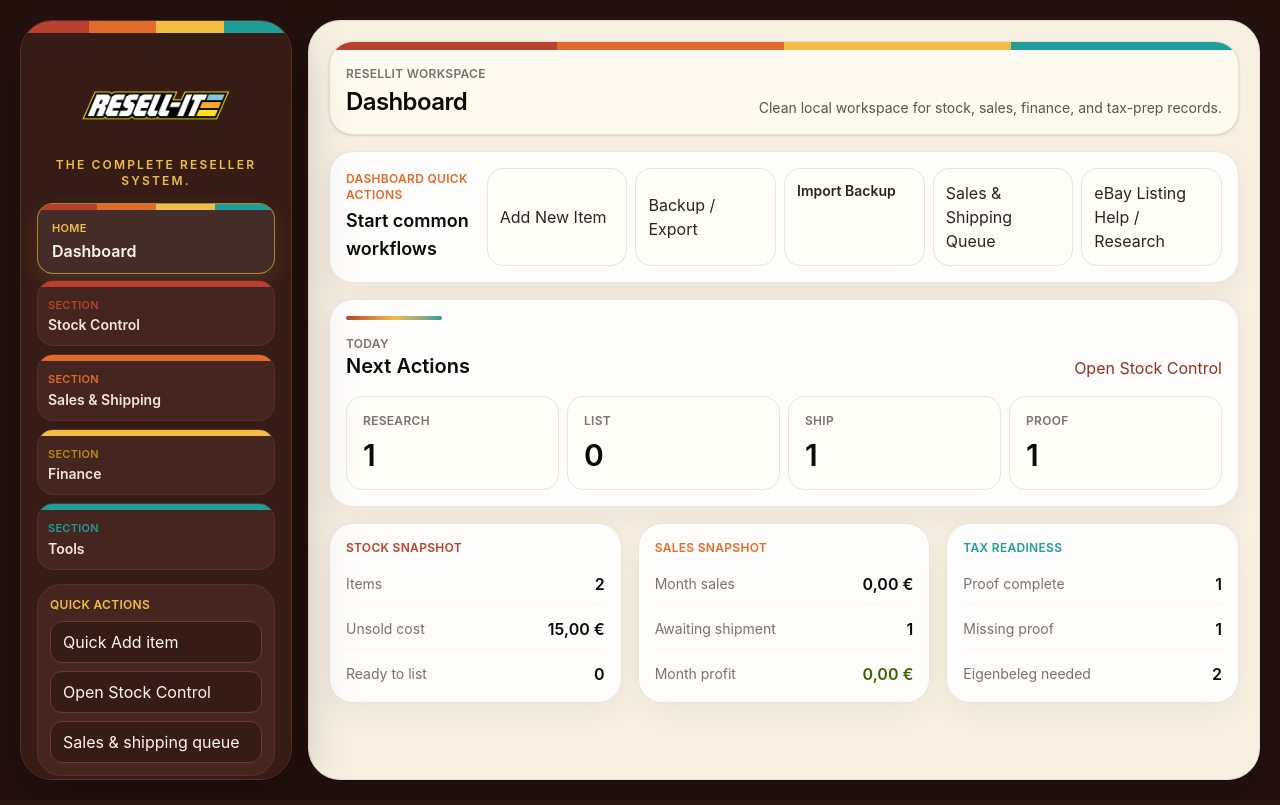
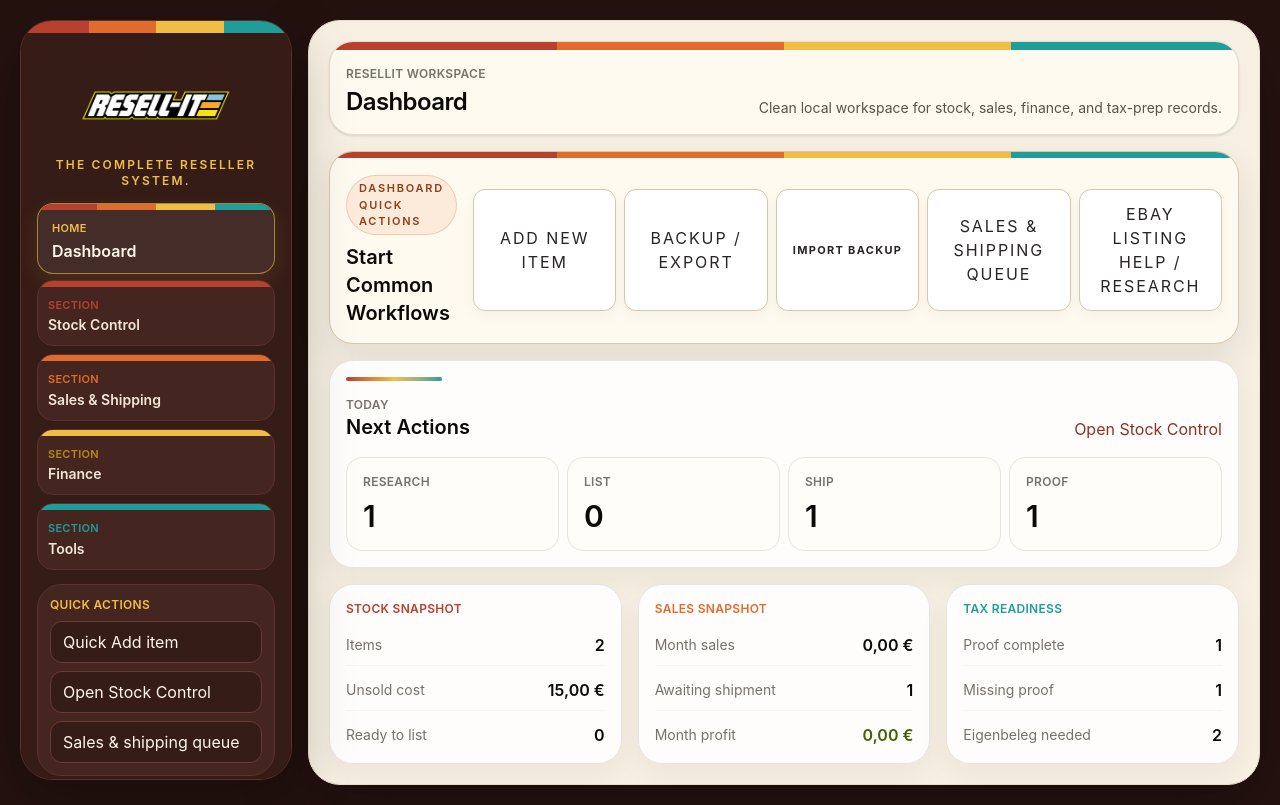
Before and after one commit to retronlinede-design/toolstack-resell-it, a React (Vite) app: page / in a window 1280 px wide. Built offline with nearby package versions, Linux system fonts and the light colour scheme.

Commit message:
ResellIt: improve dashboard quick actions design

```diff
--- a/src/App.jsx
+++ b/src/App.jsx
@@ -3312,21 +3312,27 @@ export default function ResellerItApp() {
 
           {activeTab === "dashboard" && (
             <div className="grid gap-4">
-              <section className="rounded-3xl border border-stone-200 bg-white/90 p-4 shadow-[0_10px_30px_rgba(41,37,36,0.06)]">
-                <div className="flex flex-col gap-3 lg:flex-row lg:items-center lg:justify-between">
+              <section className="overflow-hidden rounded-3xl border border-[#d8c7aa] bg-[#fffaf0] shadow-[0_16px_36px_rgba(41,37,36,0.09)]">
+                <div className="flex h-1.5">
+                  <div className="flex-1 bg-[#b7412e]" />
+                  <div className="flex-1 bg-[#e06b2c]" />
+                  <div className="flex-1 bg-[#f0be45]" />
+                  <div className="flex-1 bg-[#1f9d99]" />
+                </div>
+                <div className="flex flex-col gap-4 p-4 lg:flex-row lg:items-center lg:justify-between">
                   <div>
-                    <p className="text-xs font-semibold uppercase tracking-wide text-[#e06b2c]">Dashboard Quick Actions</p>
-                    <h2 className="mt-1 text-lg font-semibold text-stone-950">Start common workflows</h2>
+                    <div className="mb-2 inline-flex rounded-full border border-[#e06b2c]/25 bg-[#e06b2c]/10 px-3 py-1 text-[11px] font-semibold uppercase tracking-[0.16em] text-[#8f3d18]">Dashboard Quick Actions</div>
+                    <h2 className="text-xl font-semibold text-stone-950">Start Common Workflows</h2>
                   </div>
                   <div className="grid gap-2 sm:grid-cols-2 lg:grid-cols-5">
-                    <button type="button" onClick={openNewItemEditor} className="rounded-2xl border border-stone-200 bg-[#fffdf8] px-3 py-3 text-left text-sm font-semibold text-stone-800 transition hover:border-[#e06b2c]/35 hover:bg-[#fff6e6]">Add New Item</button>
-                    <button type="button" onClick={exportJson} className="rounded-2xl border border-stone-200 bg-[#fffdf8] px-3 py-3 text-left text-sm font-semibold text-stone-800 transition hover:border-[#f0be45]/50 hover:bg-[#f0be45]/10">Backup / Export</button>
-                    <label className="cursor-pointer rounded-2xl border border-stone-200 bg-[#fffdf8] px-3 py-3 text-left text-sm font-semibold text-stone-800 transition hover:border-[#f0be45]/50 hover:bg-[#f0be45]/10">
+                    <button type="button" onClick={openNewItemEditor} className="min-h-12 rounded-xl border border-[#d8c7aa] bg-white px-3 py-3 text-center text-[11px] font-bold uppercase tracking-[0.12em] text-stone-800 shadow-[0_5px_14px_rgba(41,37,36,0.045)] transition hover:-translate-y-0.5 hover:border-[#e06b2c]/45 hover:bg-[#fff6e6] hover:shadow-[0_10px_22px_rgba(224,107,44,0.12)]">Add New Item</button>
+                    <button type="button" onClick={exportJson} className="min-h-12 rounded-xl border border-[#d8c7aa] bg-white px-3 py-3 text-center text-[11px] font-bold uppercase tracking-[0.12em] text-stone-800 shadow-[0_5px_14px_rgba(41,37,36,0.045)] transition hover:-translate-y-0.5 hover:border-[#f0be45]/60 hover:bg-[#fff8dc] hover:shadow-[0_10px_22px_rgba(240,190,69,0.12)]">Backup / Export</button>
+                    <label className="flex min-h-12 cursor-pointer items-center justify-center rounded-xl border border-[#d8c7aa] bg-white px-3 py-3 text-center text-[11px] font-bold uppercase tracking-[0.12em] text-stone-800 shadow-[0_5px_14px_rgba(41,37,36,0.045)] transition hover:-translate-y-0.5 hover:border-[#f0be45]/60 hover:bg-[#fff8dc] hover:shadow-[0_10px_22px_rgba(240,190,69,0.12)]">
                       Import Backup
                       <input type="file" accept="application/json,.json" onChange={importBackupJson} className="hidden" />
                     </label>
-                    <button type="button" onClick={openSalesQueue} className="rounded-2xl border border-stone-200 bg-[#fffdf8] px-3 py-3 text-left text-sm font-semibold text-stone-800 transition hover:border-[#e06b2c]/35 hover:bg-[#fff6e6]">Sales & Shipping Queue</button>
-                    <button type="button" onClick={openNewItemListingHelp} className="rounded-2xl border border-stone-200 bg-[#fffdf8] px-3 py-3 text-left text-sm font-semibold text-stone-800 transition hover:border-[#1f9d99]/35 hover:bg-[#1f9d99]/10">eBay Listing Help / Research</button>
+                    <button type="button" onClick={openSalesQueue} className="min-h-12 rounded-xl border border-[#d8c7aa] bg-white px-3 py-3 text-center text-[11px] font-bold uppercase tracking-[0.12em] text-stone-800 shadow-[0_5px_14px_rgba(41,37,36,0.045)] transition hover:-translate-y-0.5 hover:border-[#e06b2c]/45 hover:bg-[#fff6e6] hover:shadow-[0_10px_22px_rgba(224,107,44,0.12)]">Sales & Shipping Queue</button>
+                    <button type="button" onClick={openNewItemListingHelp} className="min-h-12 rounded-xl border border-[#d8c7aa] bg-white px-3 py-3 text-center text-[11px] font-bold uppercase tracking-[0.12em] text-stone-800 shadow-[0_5px_14px_rgba(41,37,36,0.045)] transition hover:-translate-y-0.5 hover:border-[#1f9d99]/45 hover:bg-[#eefafa] hover:shadow-[0_10px_22px_rgba(31,157,153,0.12)]">eBay Listing Help / Research</button>
                   </div>
                 </div>
               </section>
```
